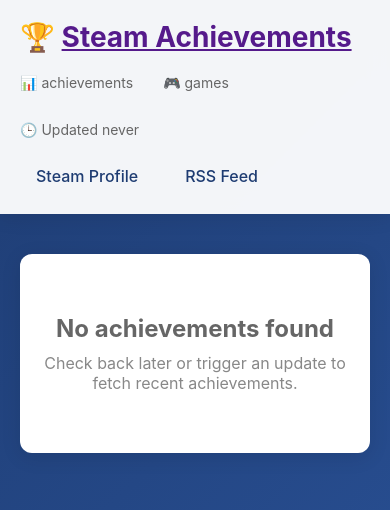
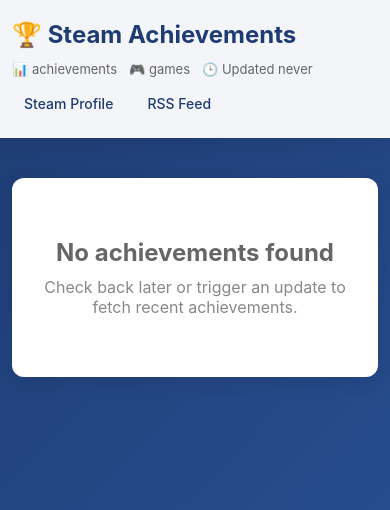
Before and after one commit to manuelgrabowski/steam-achievement-tracker, a PHP site: template templates/web.php in a window 390 px wide. Shown: the top 510 px of the page. Run offline with PHP 8.4, Linux system fonts and the light colour scheme; the template is opened without the code that fills it, so the values that code supplies are empty.

Commit message:
Slightly "improve" responsiveness
<family-guy-css-window-blinds.gif>

```diff
--- a/ViewRenderer.php
+++ b/ViewRenderer.php
@@ -136,13 +136,13 @@ class ViewRenderer {
                 <div class="achievement-meta">
                     <div class="meta-grid">
                         <div class="meta-item">
-                            <div class="meta-label">📅 Unlocked</div>
-                            <div class="meta-value"><?= date('M j, Y g:i A', $achievement['unlock_time']) ?></div>
+                            <div class="meta-label">Unlocked</div>
+                            <div class="meta-value">📅 <?= date('M j, Y g:i A', $achievement['unlock_time']) ?></div>
                         </div>
 
                         <?php if ($achievement['global_percentage'] !== null): ?>
                         <div class="meta-item">
-                            <div class="meta-label">🏆 Rarity</div>
+                            <div class="meta-label">Rarity</div>
                             <div class="meta-value"><?= self::rarityBadge($achievement, true) ?></div>
                         </div>
                         <?php endif; ?>
--- a/style.css
+++ b/style.css
@@ -114,6 +114,16 @@ body {
     color: #1e3c72;
 }
 
+.logo a {
+    color: inherit;
+    text-decoration: none;
+}
+
+.logo a:hover {
+    color: inherit;
+    text-decoration: none;
+}
+
 h1 {
     color: #1e3c72;
     margin-bottom: 20px;
@@ -480,14 +506,139 @@ h1 {
     color: #888;
 }
 
-/* Responsive adjustments */
 @media (max-width: 768px) {
-    .achievement-info .game-name {
-        text-align: left; /* Reset to left align on mobile */
-        margin-top: 8px;
+    .container {
+        padding: 0 15px;
+    }
+
+    .achievements-grid {
+        grid-template-columns: 1fr;
+        gap: 20px;
+    }
+
+    .achievement-card {
+        padding: 20px;
+        margin: 0;
+    }
+
+    .achievement-card.large .game-name {
+        font-size: 15px;
     }
 
     .achievement-header {
-        align-items: flex-start; /* Reset to flex-start on mobile for better spacing */
+        align-items: flex-start;
+        gap: 12px;
+    }
+
+    .achievement-icon {
+        width: 80px;
+        height: 80px;
+        font-size: 20px;
+    }
+
+    .achievement-icon.large {
+        width: 80px;
+        font-size: 28px;
+    }
+
+    .achievement-info h3 {
+        font-size: 16px;
+    }
+
+    .achievement-info h1 {
+        font-size: 28px;
+    }
+
+    .achievement-info .game-name {
+        font-size: 13px;
+    }
+
+    .achievement-meta {
+        gap: 8px;
+    }
+
+    .stats {
+        gap: 15px;
+        font-size: 13px;
+    }
+
+    .header-content {
+        gap: 15px;
+    }
+
+    .nav-links {
+        gap: 10px;
+    }
+
+    .nav-links a {
+        padding: 6px 12px;
+        font-size: 14px;
     }
 }
+
+@media (max-width: 480px) {
+    .container {
+        padding: 0 12px;
+    }
+
+    .achievement-card {
+        padding: 16px;
+    }
+
+    .achievement-header {
+        gap: 10px;
+    }
+
+    .achievement-icon {
+        width: 64px;
+        height: 64px;
+        font-size: 16px;
+    }
+
+    .achievement-icon.large {
+        width: 64px;
+        font-size: 24px;
+    }
+
+    .achievement-info h3 {
+        font-size: 15px;
+        line-height: 1.2;
+    }
+
+    .achievement-info h1 {
+        font-size: 24px;
+        line-height: 1.2;
+    }
+
+    .achievement-card.large {
+        padding: 20px;
+    }
+
+    .achievement-card.large .achievement-info h1 {
+        font-size: 20px;
+        line-height: 1.1;
+    }
+
+    .achievement-card.large .achievement-description {
+        font-size: 13px;
+    }
+
+    .achievement-card.large .game-name {
+        font-size: 12px;
+    }
+
+    .header-content {
+        flex-direction: column;
+        align-items: flex-start;
+        gap: 12px;
+    }
+
+    .stats {
+        flex-wrap: wrap;
+        gap: 12px;
+    }
+
+    .logo {
+        font-size: 24px;
+    }
+}
```
Also changed, not shown: other parts of style.css (+30 -14 lines).
